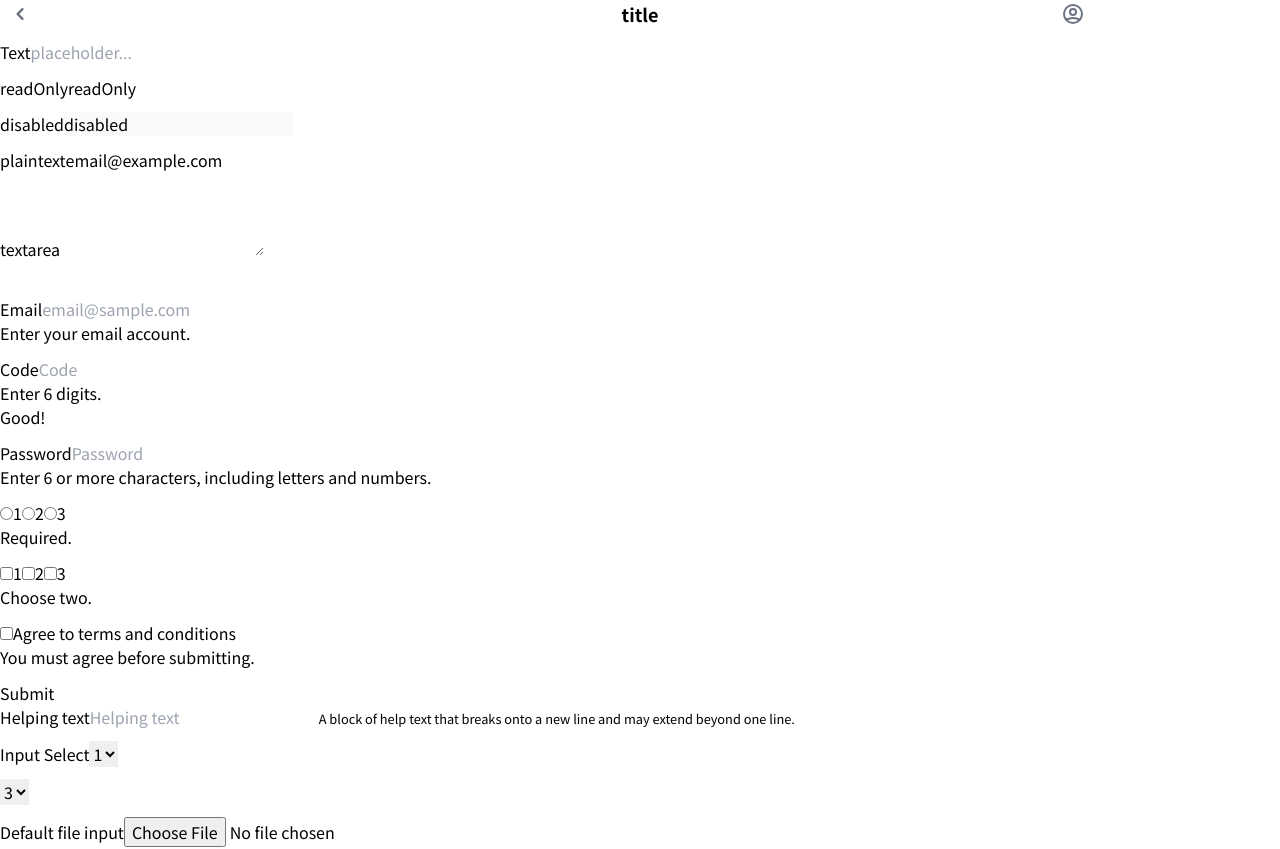
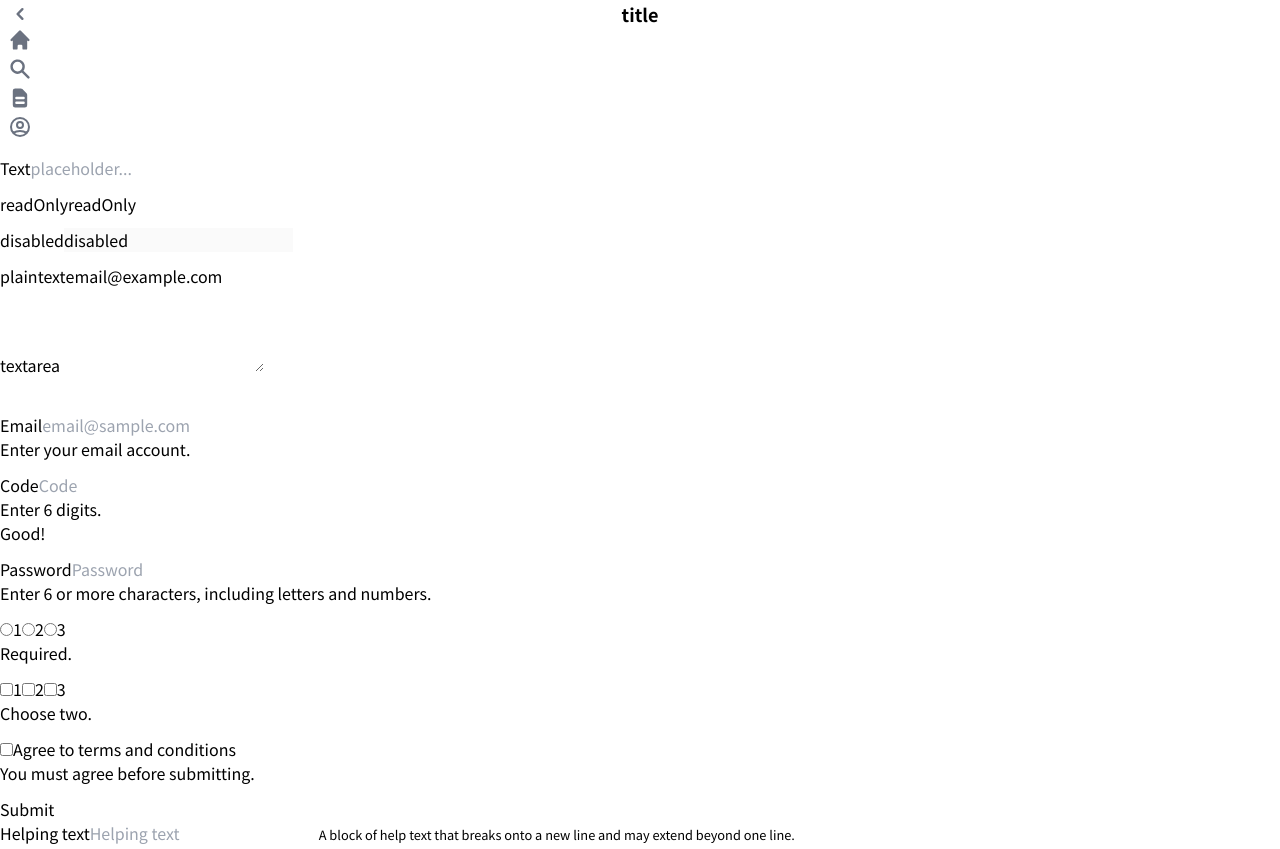
Before and after one commit to leecheongsu/Pharmcadd-Form, a Next.js app in the folder front-end/: page /style-guide in a window 1280 px wide. Shown: the top 849 px of the page. Built offline with nearby package versions, Linux system fonts and the light colour scheme.

Commit message:
:zap: 메뉴 탭바 변경 및 유저 답변 취소 요청내역 카테고리 추가

```diff
--- a/front-end/assets/data.js
+++ b/front-end/assets/data.js
@@ -128,3 +128,9 @@ export const CAMPAIGNS_STATUS = [
     { id: 'FINISHED', text: 'Finished' },
     { id: 'STOPPED', text: 'Stopped' },
 ]
+
+export const CANCEL_ANSWER_STATUS = [
+    { id: 'REQUEST', text: 'REQUEST' },
+    { id: 'APPROVE', text: 'APPROVE' },
+    { id: 'REJECT', text: 'REJECT' },
+]
--- a/front-end/components/PageHeader.js
+++ b/front-end/components/PageHeader.js
@@ -1,8 +1,7 @@
 import { useRouter } from 'next/router'
-import { ChevronLeftIcon } from '@heroicons/react/solid'
+import { ChevronLeftIcon, DocumentIcon, DocumentReportIcon, DocumentTextIcon, HomeIcon, SearchIcon } from '@heroicons/react/solid'
 import { LogoutIcon, UserCircleIcon } from '@heroicons/react/outline'
 import axios from 'axios'
-import Link from './Link'
 import Button from './Button'
 
 export default function PageHeader({ title = 'title' }) {
@@ -26,10 +25,33 @@ export default function PageHeader({ title = 'title' }) {
                 <span className="text-lg font-bold">{title}</span>
             </h2>
             <div className="leading-none text-right">
-                {router.pathname.startsWith('/mypage')
-                    ? <Button icon onClick={logout}> <LogoutIcon className="w-6 h-6 text-gray-500" /></Button>
-                    : <Link icon href="/mypage/profile"><UserCircleIcon className="w-6 h-6 text-gray-500" /></Link>
+                {router.pathname.startsWith('/mypage') &&
+                <Button icon onClick={logout}>
+                    <LogoutIcon className="w-6 h-6 text-gray-500" />
+                </Button>
                 }
+            </div>
+            <div className="bottom_menu">
+                <div>
+                    <Button icon onClick={() => router.push('/campaigns')}>
+                        <HomeIcon className="w-6 h-6 text-gray-500" />
+                    </Button>
+                </div>
+                <div>
+                    <Button icon>
+                        <SearchIcon className="w-6 h-6 text-gray-500" />
+                    </Button>
+                </div>
+                <div>
+                    <Button icon onClick={() => router.push('/mypage/cancel-answer-list')}>
+                        <DocumentTextIcon className="w-6 h-6 text-gray-500" />
+                    </Button>
+                </div>
+                <div>
+                    <Button icon onClick={() => router.push('/mypage/profile')}>
+                        <UserCircleIcon className="w-6 h-6 text-gray-500" />
+                    </Button>
+                </div>
             </div>
         </header>
     )
--- a/front-end/layouts/campaign.js
+++ b/front-end/layouts/campaign.js
@@ -1,10 +1,13 @@
 import PageHeader from '../components/PageHeader'
 
 export default function CampaignLayout({ children }) {
+
     const pageTitle = children.props.title
+    const userInfo = children.props.userInfo
+
     return (
         <div className="container_sm">
-            <PageHeader title={pageTitle} />
+            <PageHeader title={pageTitle} userInfo={userInfo} />
             <main>{children}</main>
         </div>
     )
--- a/front-end/package.json
+++ b/front-end/package.json
@@ -20,6 +20,7 @@
     "qs": "^6.10.3",
     "react": "17.0.2",
     "react-csv": "^2.2.2",
+    "react-date-range": "^1.4.0",
     "react-dom": "17.0.2"
   },
   "devDependencies": {
--- a/front-end/pages/campaigns/index.js
+++ b/front-end/pages/campaigns/index.js
@@ -110,11 +110,13 @@ export const getServerSideProps = async () => {
         keyword: '',
     })
     const { data } = await axios.get('/backapi/campaigns', { params })
+    const { data: userInfo } = await axios.get('/backapi/users/self')
 
     return {
         props: {
             title: 'Campaigns',
             options: params,
+            userInfo: userInfo,
             data,
         },
     }
--- /dev/null
+++ b/front-end/pages/mypage/cancel-answer-list.js
@@ -0,0 +1,145 @@
+import Card from '../../components/Card'
+import FormLabel from '../../components/FormLabel'
+import axios from '../../lib/axios'
+import FormGroup from '../../components/FormGroup'
+import 'react-date-range/dist/styles.css'
+import 'react-date-range/dist/theme/default.css'
+import DateRange from 'react-date-range/dist/components/DateRange'
+import { useEffect, useState } from 'react'
+import Button from '../../components/Button'
+import FormSelect from '../../components/FormSelect'
+import { CANCEL_ANSWER_STATUS } from '../../assets/data'
+import FormControl from '../../components/FormControl'
+import dayjs from 'dayjs'
+import classNames from 'classnames'
+
+const CancelAnswerList = ({ total, content, params: initOptions }) => {
+
+    const [options, setOptions] = useState({
+        ...initOptions,
+    })
+
+    const [data, setData] = useState({
+        total: total,
+        content: content,
+    })
+
+    // eslint-disable-next-line react-hooks/exhaustive-deps
+    useEffect(async () => {
+        const params = { ...options }
+        const { data: { total, content } } = await axios.get('/backapi/users/self/answer-cancels', { params })
+
+        setData({
+            total: total,
+            content: content,
+        })
+
+    }, [options])
+
+    const [state, setState] = useState([
+        {
+            startDate: new Date(),
+            endDate: new Date(),
+            key: 'selection',
+        }])
+
+    const [isSpread, setIsSpread] = useState(false)
+
+    const handleSelectButton = () => {
+        setIsSpread(!isSpread)
+    }
+
+    const onChange = (e) => {
+        const { name, value } = e.target
+        setOptions(prev => ({
+            ...prev,
+            [name]: value,
+        }))
+    }
+
+    const onChangeDateRange = (item) => {
+        setState([item.selection])
+        setOptions(prev => ({
+            ...prev,
+            rangeFrom: dayjs([item.selection.startDate]).format('YYYY-MM-DD'),
+            rangeTo: dayjs([item.selection.endDate]).format('YYYY-MM-DD'),
+        }))
+    }
+
+    return (
+        <>
+            <div className="p-3">
+                <Card className="campaign">
+                    <div>
+                        <FormGroup>
+                            <FormLabel>Select Options</FormLabel>
+                            <FormSelect
+                                name="status"
+                                value={options.status}
+                                className="form-input"
+                                onChange={onChange}
+                                options={CANCEL_ANSWER_STATUS}
+                            />
+                            <Button className="btn_link form-input" onClick={() => handleSelectButton()}>
+                                Select Duration
+                            </Button>
+                            {isSpread === true &&
+                            <DateRange
+                                editableDateInputs={true}
+                                onChange={item => onChangeDateRange(item)}
+                                moveRangeOnFirstSelection={false}
+                                ranges={state}
+                            />
+                            }
+                        </FormGroup>
+                    </div>
+                </Card>
+                <FormLabel className="ml-3 mt-3">Total : {data.total}</FormLabel>
+                {data.content.length > 0 &&
+                data.content.map((v, i) => (
+                    <>
+                        <Card className="campaign mt-3 flex">
+                            <div className="mt-2">
+                                <FormLabel className={classNames(
+                                    v.status === 'REQUEST' ? 'badge-outline' : (
+                                        v.status === 'APPROVE' ? 'badge-green' : 'badge-red'
+                                    ), 'h-10 pt-2',
+                                )}>{v.status}</FormLabel>
+                            </div>
+                            <div className="ml-3 mt-1">
+                                <FormLabel>Date : {dayjs(v.createdAt).format('YYYY-MM-DD')}</FormLabel>
+                                {v.status === 'REQUEST'
+                                    ? <FormLabel className="mr-3">Reason : {v.reason}</FormLabel>
+                                    : (v.status === 'APPROVE'
+                                            ? <FormLabel className="mr-3 ">Answer : {v.answer}</FormLabel>
+                                            : <FormLabel className="mr-3 badge-rose">Answer : {v.answer}</FormLabel>
+                                    )}
+                            </div>
+                        </Card>
+
+                    </>
+                ))
+                }
+            </div>
+        </>
+    )
+}
+
+export const getServerSideProps = async () => {
+    const params = ({
+        status: 'REQUEST',
+    })
+
+    const { data: { total, content } } = await axios.get('/backapi/users/self/answer-cancels', { params })
+
+    return {
+        props: {
+            title: 'Inquiry',
+            total: total,
+            content: content,
+            params: params,
+        },
+    }
+}
+
+export default CancelAnswerList
--- a/front-end/styles/layout.css
+++ b/front-end/styles/layout.css
@@ -50,3 +50,22 @@ body {
     bottom: 0;
     border-top: 1px solid rgba(152, 166, 173, .2);
 }
+
+/* Menu */
+.bottom_menu {
+    position: fixed;
+    bottom: 0px;
+    left: 0px;
+    width: 100%;
+    height: 50px; z-index: 100;
+    border-top: 1px solid black;
+    background-color: white
+}
+
+.bottom_menu > div {
+    float: left;
+    width: 25%;
+    height: 100%;
+    text-align: center;
+    padding-top: 13px;
+}
```
Also changed, not shown: front-end/pages/admin/campaigns/[id].js (+11 -5 lines), front-end/styles/badge.css (+14 -0 lines), 1 other file (tests, documents, lock files or other folders).
